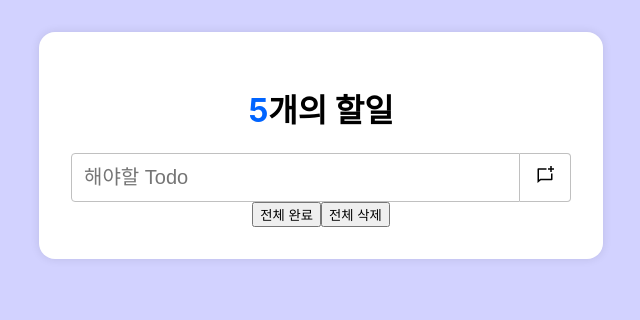
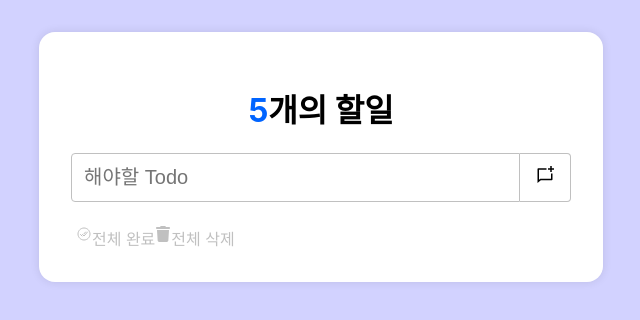
Before and after one commit to shinwon-kim/Todo-list, a React (Create React App) app: page / in a window 1280 px wide. Shown: the top 320 px of the page, without its empty margins (319-959 px from the left). Built offline with nearby package versions, Linux system fonts and the light colour scheme.

Commit message:
feat: 리스트 레이아웃

```diff
--- a/src/Tools/TodoListTools.module.css
+++ b/src/Tools/TodoListTools.module.css
@@ -1,3 +1,14 @@
 .container {
+    display: flex;
+    padding: 0 5px;
+    margin-top: 24px;
+}
 
+.button {
+    display: flex;
+    border: 0;
+    padding: 0;
+    font-size: 16px;
+    color: #c0c0c0;
+    background-color: white;
 }
--- a/src/Tools/TodoListTools.tsx
+++ b/src/Tools/TodoListTools.tsx
@@ -1,10 +1,15 @@
 import styles from "./TodoListTools.module.css";
+import { IoCheckmarkDoneCircleOutline } from "react-icons/io5";
+import { FaTrash } from "react-icons/fa6";
 
 const TodoListTools = () => {
     return (
         <section className={styles.container}>
-            <button>전체 완료</button>
-            <button>전체 삭제</button>
+            <button className={styles.button}>
+                {IoCheckmarkDoneCircleOutline({})}전체 완료</button>
+            <button className={styles.button}>
+                {FaTrash({}) }전체 삭제</button>
+                {/* <FaTrash/>전체 삭제</button> */}
         </section>
     )
 }
```
